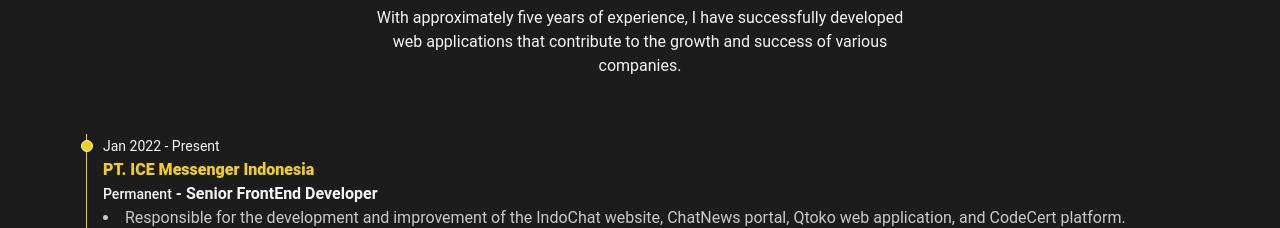
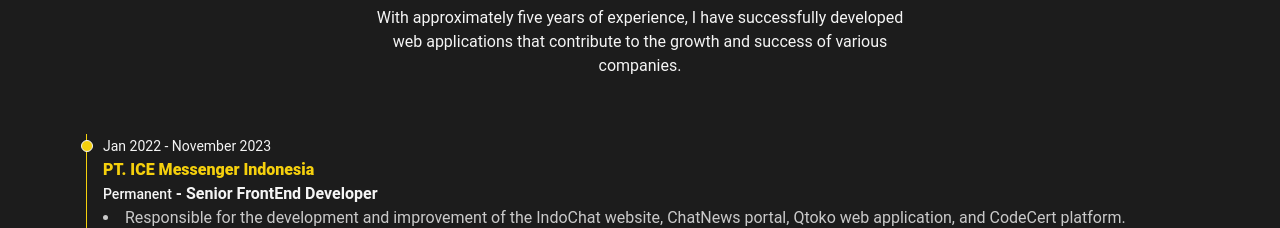
Before and after one commit to riyanpurba/official-portfolio, a Next.js app: page / in a window 1280 px wide. Shown: the part 1900-2128 px from the top of the page. Built offline with nearby package versions, Linux system fonts and the light colour scheme.

Commit message:
update experience

```diff
--- a/src/json/experience.ts
+++ b/src/json/experience.ts
@@ -10,7 +10,7 @@ export const experience: Experience[] = [
   {
     company: "PT. ICE Messenger Indonesia",
     position: "Senior FrontEnd Developer",
-    period: "Jan 2022 - Present",
+    period: "Jan 2022 - November 2023",
     status: "Permanent",
     description: [
       "Responsible for the development and improvement of the IndoChat website, ChatNews portal, Qtoko web application, and CodeCert platform.",
```
